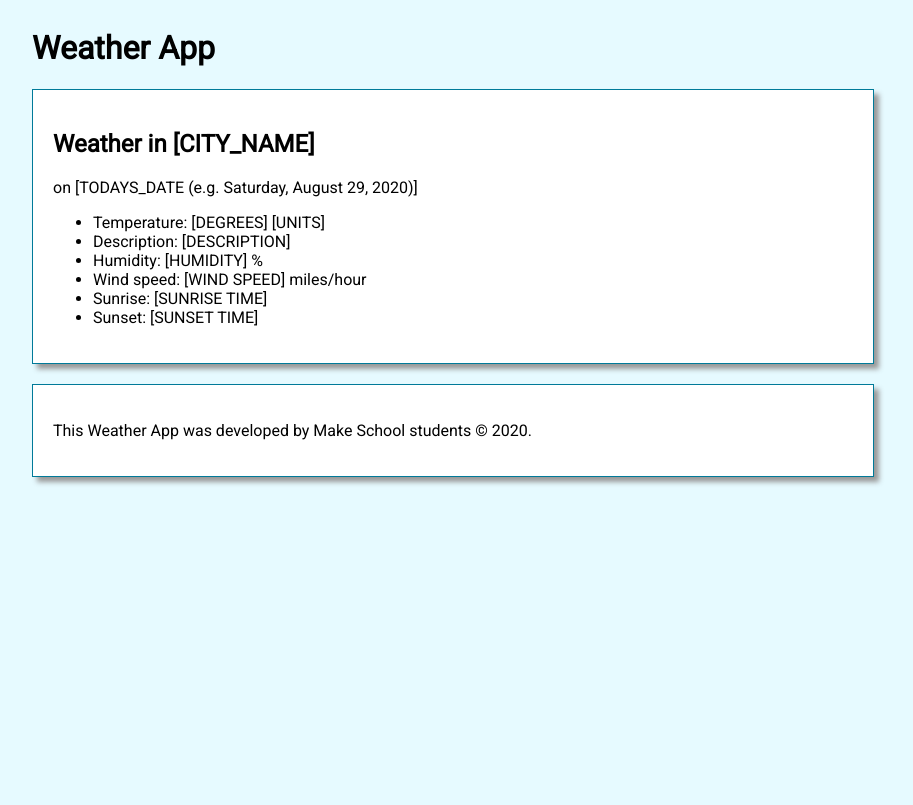
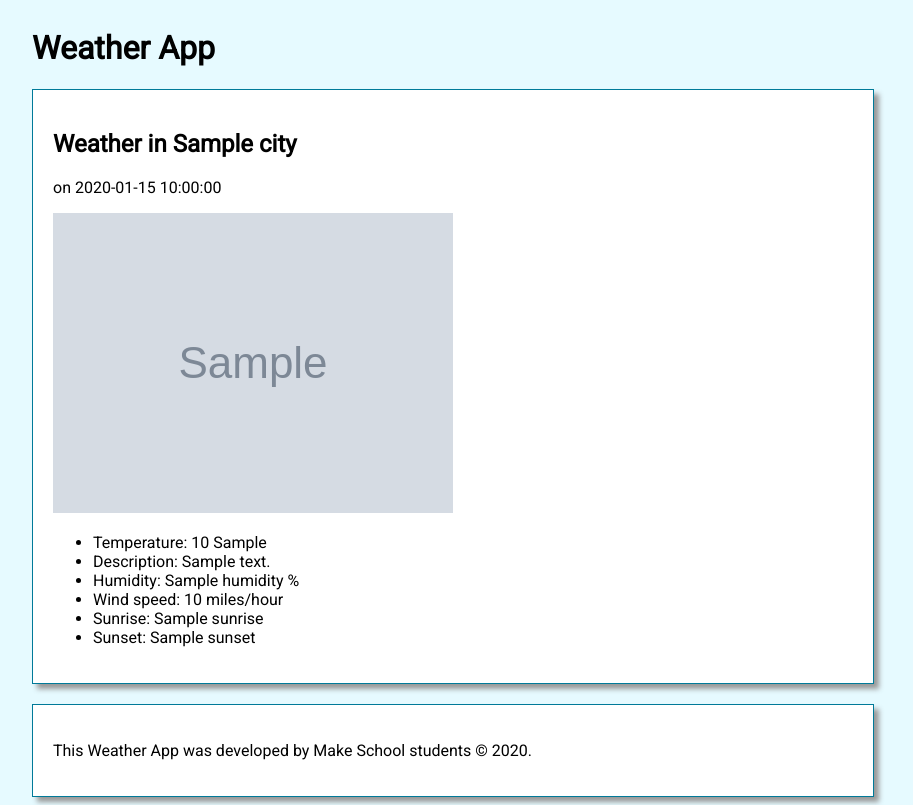
Before and after one commit to euripidean/acs-1710-module4, a Flask app: template templates/results.html in a window 1280 px wide. Shown: the whole page, without its empty margins (208-1121 px from the left). Before the commit the page ends 485 px from the top, so only its background shows below. Run offline with Flask 2, Linux system fonts and the light colour scheme; the template is opened without the code that fills it: most values are stand-ins (such as "Sample title", 1, 10 or a date in 2020); grey boxes marked "Sample" are stand-in pictures.

Commit message:
Part One done

```diff
--- a/app.py
+++ b/app.py
@@ -5,7 +5,7 @@ from pprint import PrettyPrinter
 from datetime import datetime, timedelta
 from dotenv import load_dotenv
 from flask import Flask, render_template, request, send_file
-from geopy.geocoders import Nominatim
+# from geopy.geocoders import Nominatim
 
 
 ################################################################################
@@ -21,6 +21,7 @@ pp = PrettyPrinter(indent=4)
 
 API_KEY = os.getenv('API_KEY')
 API_URL = 'http://api.openweathermap.org/data/2.5/weather'
+ICON_URL = 'http://openweathermap.org/img/wn/'
 
 
 ################################################################################
@@ -40,42 +41,34 @@ def get_letter_for_units(units):
     """Returns a shorthand letter for the given units."""
     return 'F' if units == 'imperial' else 'C' if units == 'metric' else 'K'
 
-@app.route('/results')
+@app.route('/results', methods=['GET','POST'])
 def results():
     """Displays results for current weather conditions."""
-    # TODO: Use 'request.args' to retrieve the city & units from the query
-    # parameters.
-    city = ''
-    units = ''
+    city = request.args.get('city')
+    units = request.args.get('units')
 
     params = {
-        # TODO: Enter query parameters here for the 'appid' (your api key),
-        # the city, and the units (metric or imperial).
-        # See the documentation here: https://openweathermap.org/current
-
+        'appid': API_KEY,
+        'q': city,
+        'units': units,
     }
 
     result_json = requests.get(API_URL, params=params).json()
 
-    # Uncomment the line below to see the results of the API call!
-    # pp.pprint(result_json)
+    current_date = datetime.now()
 
-    # TODO: Replace the empty variables below with their appropriate values.
-    # You'll need to retrieve these from the result_json object above.
 
-    # For the sunrise & sunset variables, I would recommend to turn them into
-    # datetime objects. You can do so using the `datetime.fromtimestamp()`
-    # function.
     context = {
-        'date': datetime.now(),
-        'city': '',
-        'description': '',
-        'temp': '',
-        'humidity': '',
-        'wind_speed': '',
-        'sunrise': '',
-        'sunset': '',
-        'units_letter': get_letter_for_units(units)
+        'date': datetime.now().strftime('%A, %B %d %Y'),
+        'city': result_json["name"],
+        'description': result_json["weather"][0]["description"],
+        'temp': result_json["main"]["temp"],
+        'humidity': result_json["main"]["humidity"],
+        'wind_speed': result_json["wind"]["speed"],
+        'sunrise': datetime.fromtimestamp(result_json["sys"]["sunrise"]),
+        'sunset': datetime.fromtimestamp(result_json["sys"]["sunset"]),
+        'units_letter': get_letter_for_units(units),
+        'icon': ICON_URL + result_json["weather"][0]["icon"] + '@2x.png'
     }
 
     return render_template('results.html', **context)
--- a/templates/results.html
+++ b/templates/results.html
@@ -2,24 +2,17 @@
 {% block content %}
 
 <section>
-    {#
-        TODO: Replace the hard-coded city and date below with data from the
-        server
-    #}
-    <h1>Weather in [CITY_NAME]</h1>
-    <p>on [TODAYS_DATE (e.g. Saturday, August 29, 2020)]</p>
 
-    {#
-        TODO: Add the temperature, description, humidity, wind speed, sunrise,
-        & sunset below to replace the [ ].
-    #}
+    <h1>Weather in {{city}}</h1>
+    <p>on {{date}}</p>
+    <img src="{{icon}}" alt="Weather Icon" />
     <ul>
-        <li>Temperature: [DEGREES] [UNITS] </li>
-        <li>Description: [DESCRIPTION] </li>
-        <li>Humidity: [HUMIDITY] % </li>
-        <li>Wind speed: [WIND SPEED] miles/hour </li>
-        <li>Sunrise: [SUNRISE TIME] </li>
-        <li>Sunset: [SUNSET TIME] </li>
+        <li>Temperature: {{temp}} {{units_letter}} </li>
+        <li>Description: {{description}} </li>
+        <li>Humidity: {{humidity}} % </li>
+        <li>Wind speed: {{wind}} miles/hour </li>
+        <li>Sunrise: {{sunrise}} </li>
+        <li>Sunset: {{sunset}} </li>
     </ul>
 
 </section>
```
